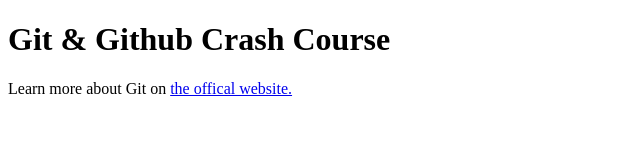
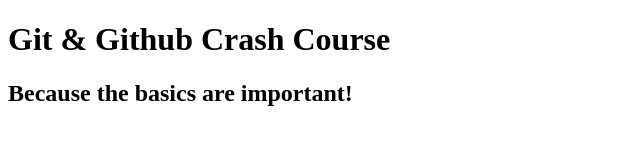
Before and after one commit to asifali25/git-and-gitbhub, a plain HTML site: page index.html in a window 1280 px wide. Shown: the whole page, without its empty margins (0-640 px from the left). Drawn offline with Linux system fonts and the light colour scheme.

Commit message:
Add new h2 Line

```diff
--- a/index.html
+++ b/index.html
@@ -9,7 +9,8 @@
 <body>
 
     <h1>Git & Github Crash Course</h1>
-    <p>Learn more about Git on <a href="https://git-scm.com/book/en/v2">the offical website.</a></p>
+
+    <h2>Because the basics are important!</h2>
 
 </body>
 </html>
```
Also changed, not shown: 1 other file.
